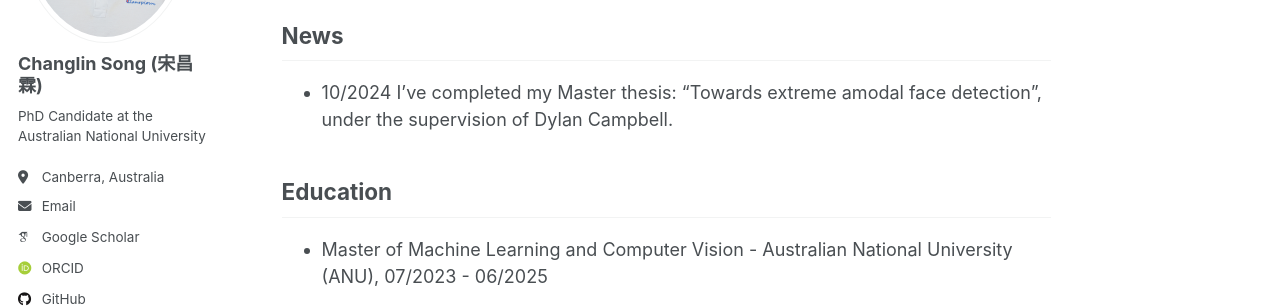
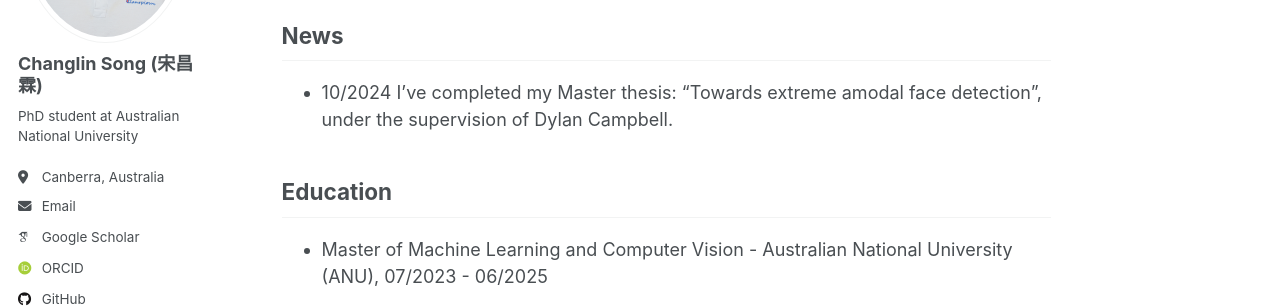
Before and after one commit to CharlieSong1999/CharlieSong1999.github.io, a Jekyll site: the page built from _pages/about.md, in a window 1280 px wide. Shown: the part 299-607 px from the top of the page. Built offline with Jekyll 4.4.1, drawn with Linux system fonts in a browser that asks for light colours; some web fonts are replaced; a script that is not in the unit is left out.

Commit message:
first commit

```diff
--- a/_config.yml
+++ b/_config.yml
@@ -25,7 +25,7 @@ author:
   avatar           : "Changlin-Song.jpg"
   name             : "Changlin Song (宋昌霖)"
   pronouns         : # example: "she/her"
-  bio              : "PhD Candidate at the Australian National University"
+  bio              : "PhD student at Australian National University"
   location         : "Canberra, Australia"
   employer         : # "Red Brick University"
   uri              : # URL
```
Also changed, not shown: _pages/publications.md (+2 -2 lines).
